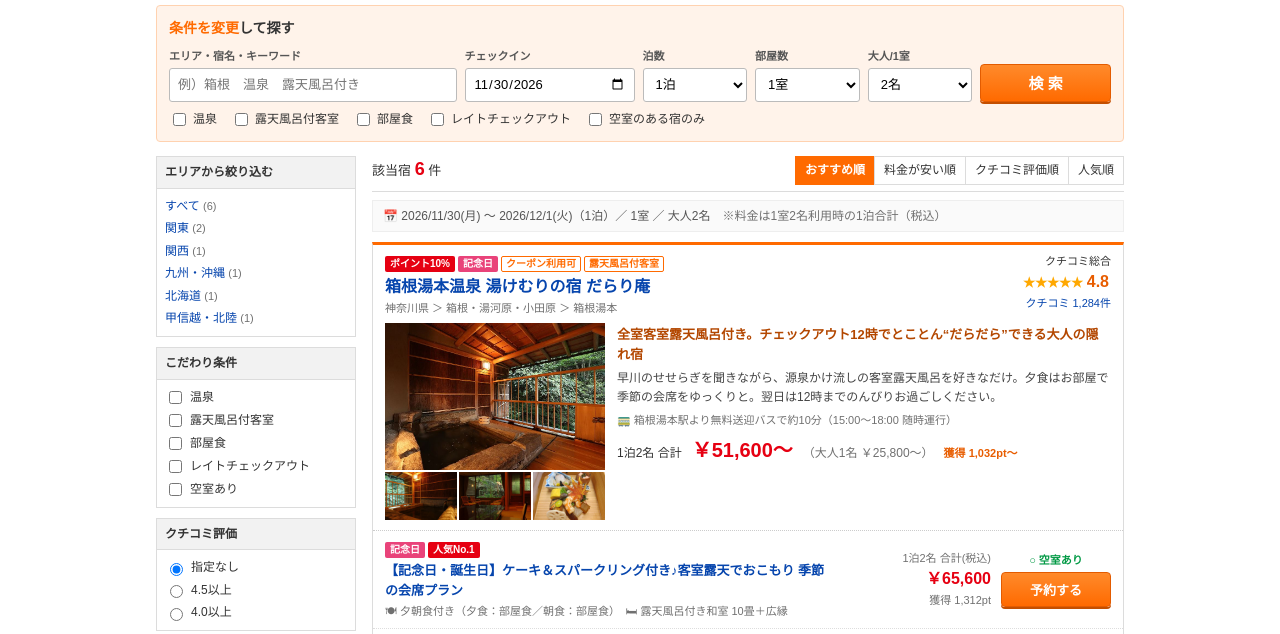
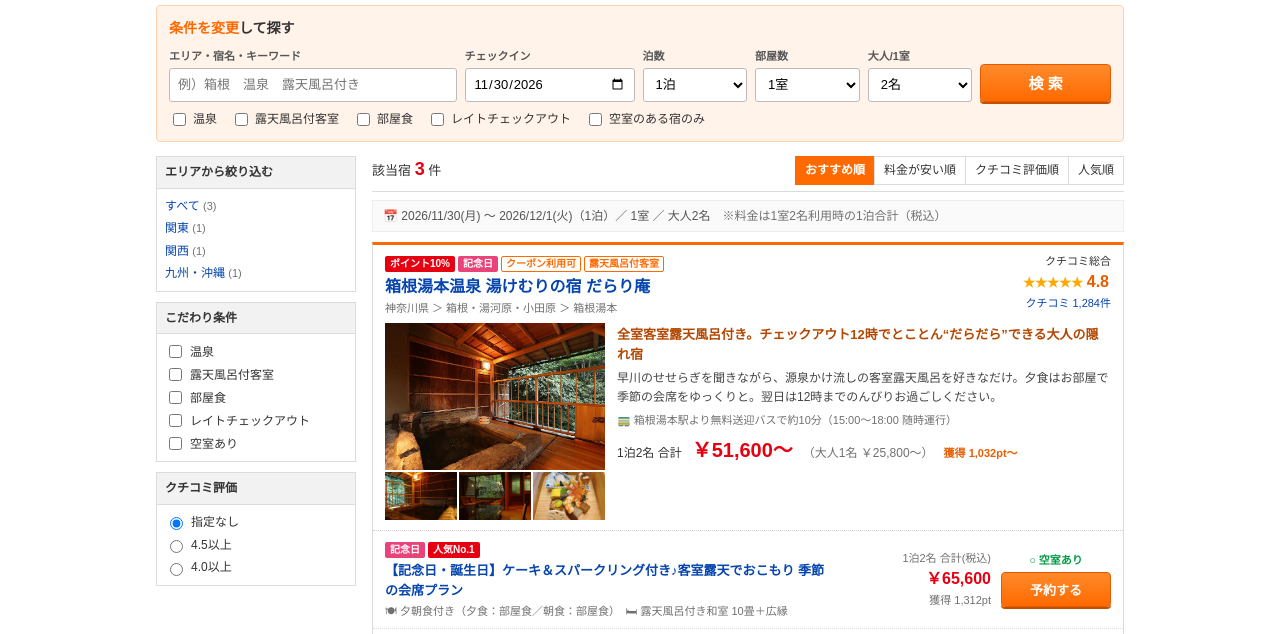
Before and after one commit to null8438/rinaHBD2026, a plain HTML site: page index.html in a window 1280 px wide. Both pictures are taken after a click on the button "検 索". Shown: the part 163-797 px from the top of the page. Drawn offline with Linux system fonts and the light colour scheme.

Commit message:
Always show the three chosen hotels; only the main one is bookable
Co-Authored-By: Claude Opus 5.5 <noreply@anthropic.com>
Claude-Session: https://claude.ai/code/session_015u5TSz1iT3UyhxAaWgoqj3

```diff
--- a/index.html
+++ b/index.html
@@ -123,6 +123,8 @@
 
   .hcard { border: 1px solid var(--line); border-top: 3px solid var(--or); margin-bottom: 14px; background: #fff; }
   .hcard.sold { border-top-color: #bbb; }
+  .hcard.sold .hc-photo img { filter: grayscale(.6) brightness(.95); }
+  .soldstamp { display: inline-block; border: 2px solid var(--red); color: var(--red); font-weight: 700; font-size: 13px; padding: 1px 10px; margin-bottom: 4px; transform: rotate(-4deg); background: #fff; }
   .hc-head { padding: 8px 12px 6px; display: flex; justify-content: space-between; gap: 8px; align-items: flex-start; }
   .hc-head h3 { margin: 0; font-size: 16px; }
   .hc-head .area { font-size: 11px; color: var(--sub); }
@@ -354,6 +356,9 @@
 // 全部予約できるようにしたいときは null。
 const BOOKABLE_ID = "hakone";
 
+// 検索結果に出す宿（何を検索してもこの宿だけが、この順番で出る）
+const SHOW_IDS = ["hakone", "kyoto", "ishigaki"];
+
 // 予約完了画面のメッセージ（いらなければ両方 "" にする）
 const DONE_MESSAGE_TITLE = "Happy Birthday, Rina! 🎂";
 const DONE_MESSAGE_BODY  = "この旅はプレゼントです。<br>当日はなんにも考えずに、だら〜んとしてね。";
@@ -561,7 +566,7 @@ function bindSearch() {
 
 /* ---------- TOP ---------- */
 function topPage() {
-  const pick = HOTELS.slice().sort((a, b) => canBook(b) - canBook(a));
+  const pick = SHOW_IDS.map(H).filter(Boolean);
   app.innerHTML = `
     ${searchBox(`<span>宿・ホテル</span>を探す`)}
     <div class="banners">
@@ -591,35 +596,20 @@ function topPage() {
 
 /* ---------- LIST ---------- */
 function filtered() {
-  let L = HOTELS.filter(h => {
-    const hay = h.name + h.kana + h.pref + h.area + h.town + h.kodawari.join() + h.copy;
-    if (S.kw && !S.kw.split(/\s+/).every(w => hay.includes(w))) return false;
-    if (S.f.onsen && !h.kodawari.includes("温泉")) return false;
-    if (S.f.roten && !h.kodawari.includes("露天風呂付客室")) return false;
-    if (S.f.heya && !h.kodawari.includes("部屋食")) return false;
-    if (S.f.late && !h.kodawari.includes("レイトチェックアウト")) return false;
-    if (S.f.vacant && !canBook(h)) return false;
-    return true;
-  });
-  const minP = h => Math.min(...h.plans.map(p => p.price));
-  if (S.sort === "rec") L.sort((a, b) => canBook(b) - canBook(a) || b.reviews - a.reviews);
-  if (S.sort === "cheap") L.sort((a, b) => minP(a) - minP(b));
-  if (S.sort === "rate") L.sort((a, b) => b.rating - a.rating);
-  if (S.sort === "pop") L.sort((a, b) => b.reviews - a.reviews);
-  return L;
+  return SHOW_IDS.map(H).filter(Boolean);
 }
 function listPage() {
   const L = filtered();
   const out = addD(S.checkin, S.nights);
   const regions = {};
-  HOTELS.forEach(h => regions[h.region] = (regions[h.region] || 0) + 1);
+  L.forEach(h => regions[h.region] = (regions[h.region] || 0) + 1);
   app.innerHTML = `
     <div class="crumb"><a href="#top">だらんnet</a> ＞ 国内宿・ホテル ＞ 検索結果${S.kw ? `「${esc(S.kw)}」` : ""}</div>
     ${searchBox(`<span>条件を変更</span>して探す`)}
     <div class="lay" style="margin-top:14px">
       <aside class="side">
         <div class="blk"><h4>エリアから絞り込む</h4><div class="area-list">
-          <a data-kw="">すべて <span>(${HOTELS.length})</span></a>
+          <a data-kw="">すべて <span>(${L.length})</span></a>
           ${Object.entries(regions).map(([r, n]) => `<a data-kw="${HOTELS.find(h => h.region === r).pref}">${r} <span>(${n})</span></a>`).join("")}
         </div></div>
         <div class="blk"><h4>こだわり条件</h4><div>
@@ -679,6 +669,7 @@ function hotelCard(h) {
         <div class="area">${esc(h.pref)} ＞ ${esc(h.area)} ＞ ${esc(h.town)}</div>
       </div>
       <div class="hc-rv">
+        ${ok ? "" : `<div class="soldstamp">売り切れ</div>`}
         クチコミ総合<br><span class="stars">${stars(h.rating)}</span><span class="score">${h.rating.toFixed(1)}</span><br>
         <a class="rv-n" href="#hotel-${h.id}-review">クチコミ ${h.reviews.toLocaleString()}件</a>
       </div>
@@ -782,7 +773,7 @@ function hotelTop(h) {
           <div class="in">
             <div style="font-size:12px">大人1名あたり</div>
             <div><span class="price" style="font-size:24px">${yen(minP)}</span> 〜 <span style="font-size:11px;color:var(--sub)">（税込）</span></div>
-            <div style="font-size:12px;margin:4px 0 10px">${ok ? `<span class="vac ok" style="display:inline">○ 空室あり</span>` : `<span class="vac ng" style="display:inline">× 満室</span>`}　獲得ポイント 2%〜</div>
+            <div style="font-size:12px;margin:4px 0 10px">${ok ? `<span class="vac ok" style="display:inline">○ 空室あり</span>` : `<span class="vac ng" style="display:inline">× 売り切れ（全日程満室）</span>`}　獲得ポイント 2%〜</div>
             <a class="btn btn-or" href="#hotel-${h.id}-plan" style="display:block;padding:10px 0;font-size:14px">プラン・空室を見る</a>
           </div>
         </div>
```
